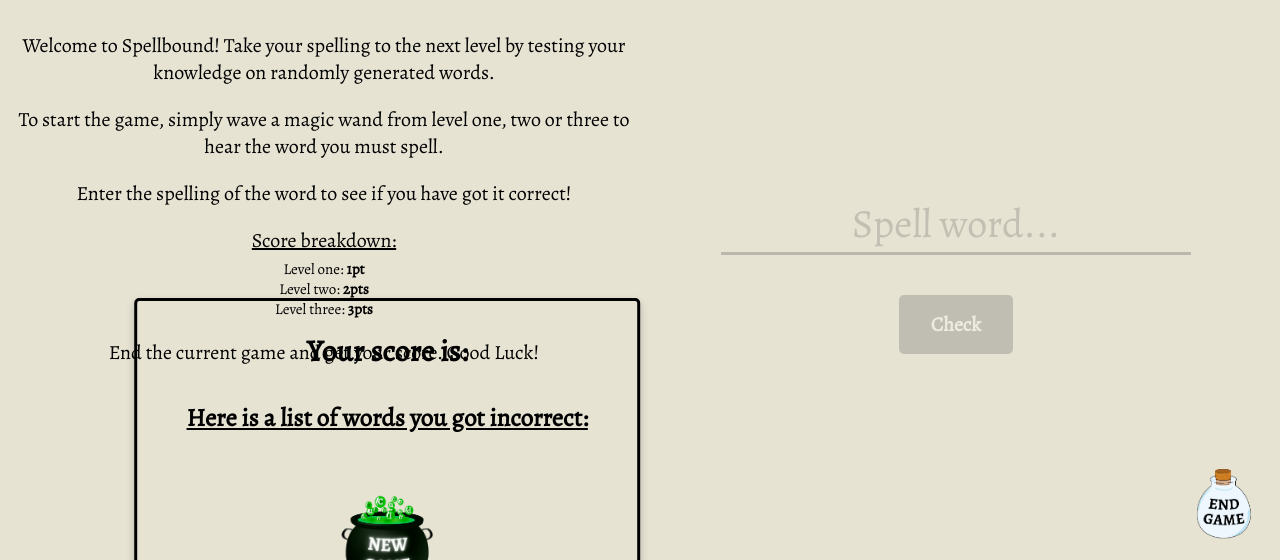
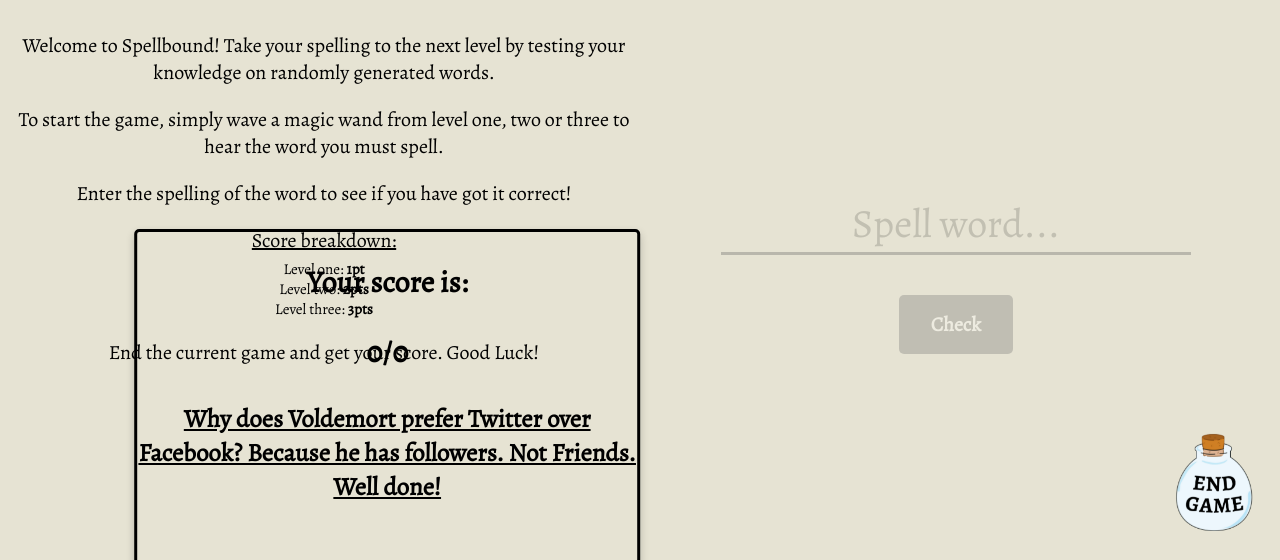
Before and after one commit to daniserosales/Lettuce, a plain HTML site: page Client/assets/index.html in a window 1280 px wide. Both pictures are taken after a click on the button 1224 px from the left and 747 px from the top of the page. Shown: the part 240-800 px from the top of the page. Drawn offline with nearby package versions, Linux system fonts and the light colour scheme; a web font is replaced by a local one.

Commit message:
final frontend

```diff
--- a/Client/assets/index.html
+++ b/Client/assets/index.html
@@ -9,7 +9,7 @@
 </head>
 <body>
     <button id="end-game" class="end-game-button" type="submit">
-        <img src="/Client/assets/end-game-button.png" alt="End Game button" height="100px"/>
+        <img src="/Client/assets/end-game-button.png" alt="End Game button" height="140px"/>
     </button>
     <div class="row">
         <div class="column">
@@ -64,7 +64,7 @@
     <section id="popup" class="score-card">
         <h3>Your score is:</h3>
         <h3 id="displayScore"></h3>
-        <p id="results">Here is a list of words you got incorrect:</p>
+        <p id="results"></p>
         <ul id="content">
 
         </ul>
--- a/Client/assets/index.js
+++ b/Client/assets/index.js
@@ -26,7 +26,11 @@ hardBtn.addEventListener("click", addDefHar);
 checkBtn.addEventListener("click", checkSpelling);
 endGameBtn.addEventListener("click", endGame)
 playAgainBtn.addEventListener("click", playAgain)
-
+inputTextBox.addEventListener("keypress", (e) => {
+  if (e.keyCode === 13) {
+    checkSpelling();
+  }
+});
 //resetBtn.addEventListener("click", function () {
 // location.reload();
 //});
@@ -243,23 +247,38 @@ function swapEnable() {
     }
   }
 }
-function endGame(e) {
+async function endGame(e) {
   // Pop-up appears
+  await arrIncorrectWords
   scoreCard.classList.add("open-popup");
 
-  // Creating list with incorrect words from array:
+  const addend1 = score;
+  const addednd2 = allScore
   let content = document.querySelector("#content");
   let list = "<ul>";
+  const results = document.querySelector("#results")
+  if (addend1===addednd2) {
+  results.innerHTML = "Why does Voldemort prefer Twitter over Facebook? Because he has followers. Not Friends. Well done!"
+  displayScore.innerHTML = `${score}/${allScore}`
+  } else {
+  results.innerHTML = "Oh, spellbook gone wrong! I had higher hopes than this."
+  displayScore.innerHTML = `${score}/${allScore}`
+  content.innerHTML = list;
+}
+  // Creating list with incorrect words from array:
+
   for (i = 0; i < arrIncorrectWords.length; i++) {
     {
       list += "<li>" + arrIncorrectWords[i] + "</li>";
     }
     list += "</ul>";
 
-    displayScore.textContent = `${score}/${allScore}`;
+    displayScore.innerHTML = `${score}/${allScore}`;
     content.innerHTML = list;
-  }
+   }
 }
+
+
 
 async function  playAgain () {
   // const defi = document.querySelector('#endImg');
--- a/Client/assets/style.css
+++ b/Client/assets/style.css
@@ -177,11 +177,9 @@ body {
     transition: transform .7s ease-in-out;
     position: fixed;
     bottom: 0;
-  width: 190%;
-  min-width: 10px;
-
-
-}
+    right: 20px;
+   min-width: 10px;
+  }
 
 .end-game-button:hover {
     transform: scale(1.1);
```
